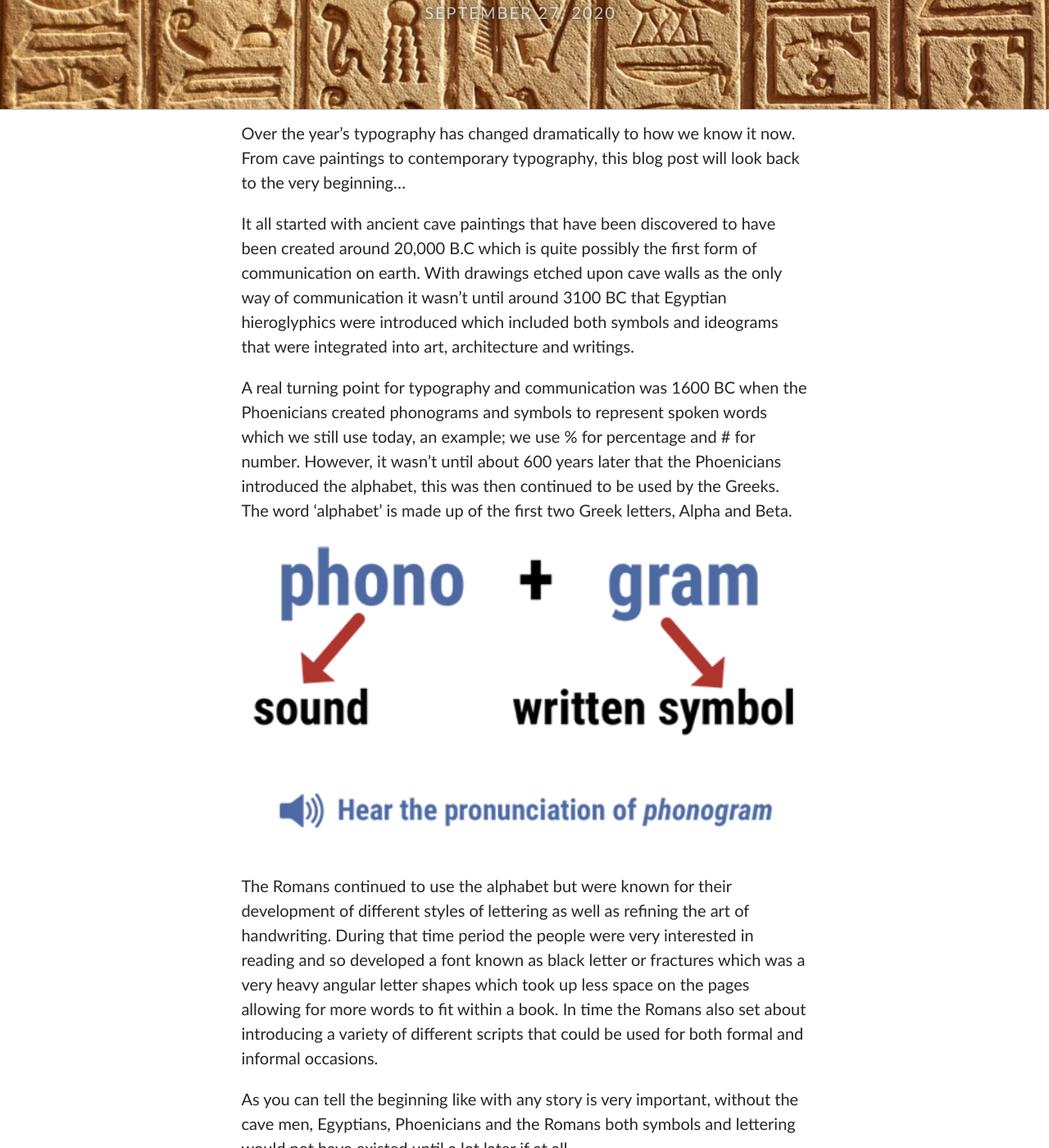
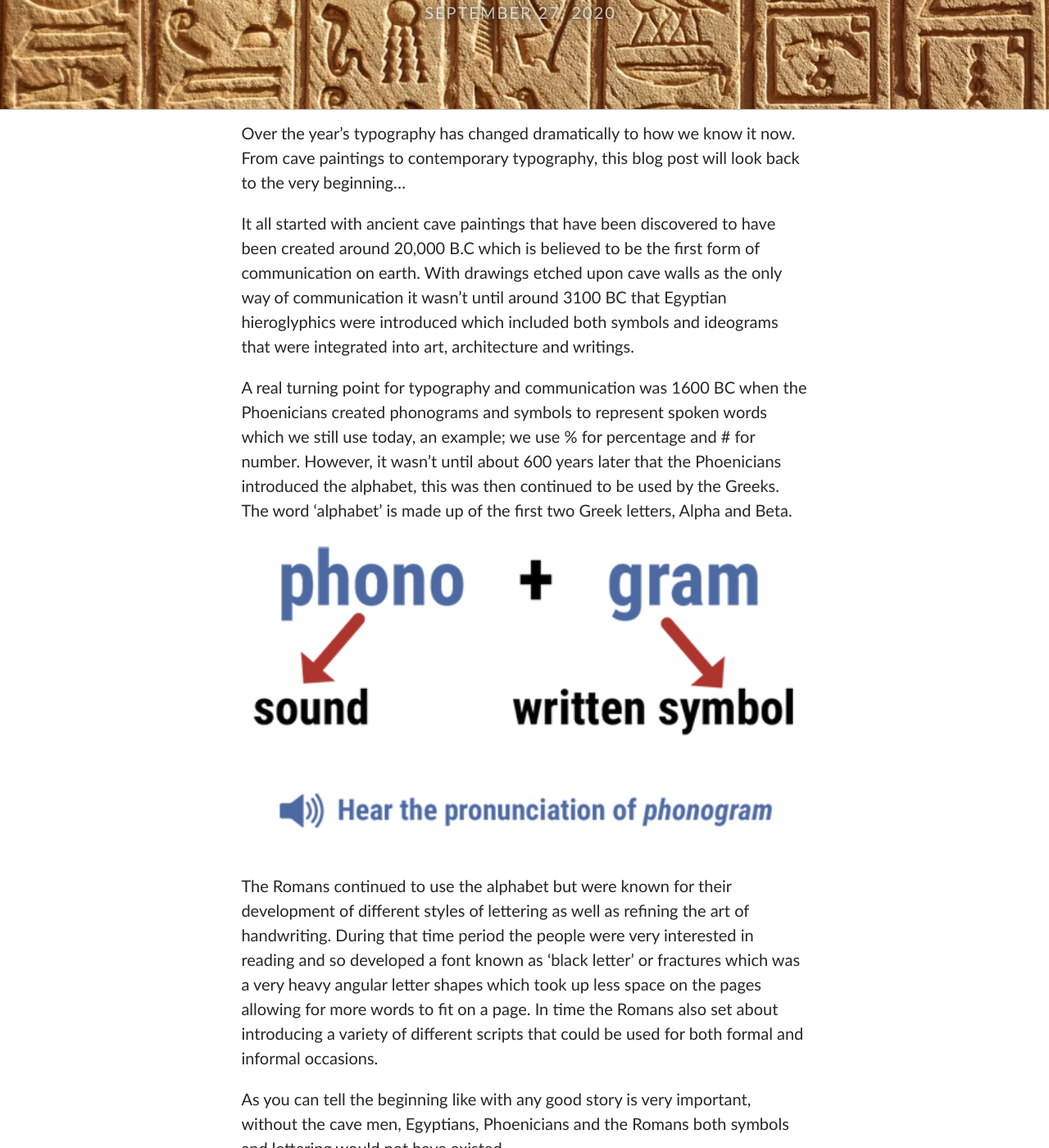
Before and after one commit to horsemad101/Typography, a Jekyll site: the page built from _posts/2020-09-27-at-the-beginning.md, in a window 1280 px wide and 1400 px high, scrolled down 206 px. Shown: the whole window at 82% size. Built offline with Jekyll 4.4.1, drawn with Linux system fonts in a browser that asks for light colours; some web fonts are replaced; comment, search, counter and statistics services are not loaded; some of the changed text lies outside the part shown.

Commit message:
Update Post “2020-09-27-at-the-beginning”

```diff
--- a/_posts/2020-09-27-at-the-beginning.md
+++ b/_posts/2020-09-27-at-the-beginning.md
@@ -1,6 +1,6 @@
 ---
 layout: post
-title: The beginning
+title: The Beginning
 date: 2020-09-27T18:10:13.919Z
 header_feature_image: ../uploads/egypt.jpg
 caption: Egyptian Hieroglyphics
@@ -12,12 +12,12 @@ tags:
 ---
 Over the year’s typography has changed dramatically to how we know it now. From cave paintings to contemporary typography, this blog post will look back to the very beginning...
 
-It all started with ancient cave paintings that have been discovered to have been created around 20,000 B.C which is quite possibly the first form of communication on earth. With drawings etched upon cave walls as the only way of communication it wasn’t until around 3100 BC that Egyptian hieroglyphics were introduced which included both symbols and ideograms that were integrated into art, architecture and writings.
+It all started with ancient cave paintings that have been discovered to have been created around 20,000 B.C which is believed to be the first form of communication on earth. With drawings etched upon cave walls as the only way of communication it wasn’t until around 3100 BC that Egyptian hieroglyphics were introduced which included both symbols and ideograms that were integrated into art, architecture and writings.
 
 A real turning point for typography and communication was 1600 BC when the Phoenicians created phonograms and symbols to represent spoken words which we still use today, an example; we use % for percentage and # for number. However, it wasn’t until about 600 years later that the Phoenicians introduced the alphabet, this was then continued to be used by the Greeks. The word ‘alphabet’ is made up of the first two Greek letters, Alpha and Beta.
 
 ![](../uploads/phonogram-definition-450x248-blue.png)
 
-The Romans continued to use the alphabet but were known for their development of different styles of lettering as well as refining the art of handwriting. During that time period the people were very interested in reading and so developed a font known as black letter or fractures which was a very heavy angular letter shapes which took up less space on the pages allowing for more words to fit within a book. In time the Romans also set about introducing a variety of different scripts that could be used for both formal and informal occasions.
+The Romans continued to use the alphabet but were known for their development of different styles of lettering as well as refining the art of handwriting. During that time period the people were very interested in reading and so developed a font known as 'black letter' or fractures which was a very heavy angular letter shapes which took up less space on the pages allowing for more words to fit on a page. In time the Romans also set about introducing a variety of different scripts that could be used for both formal and informal occasions.
 
-As you can tell the beginning like with any story is very important, without the cave men, Egyptians, Phoenicians and the Romans both symbols and lettering would not have existed until a lot later if at all.
+As you can tell the beginning like with any good story is very important, without the cave men, Egyptians, Phoenicians and the Romans both symbols and lettering would not have existed.
```
